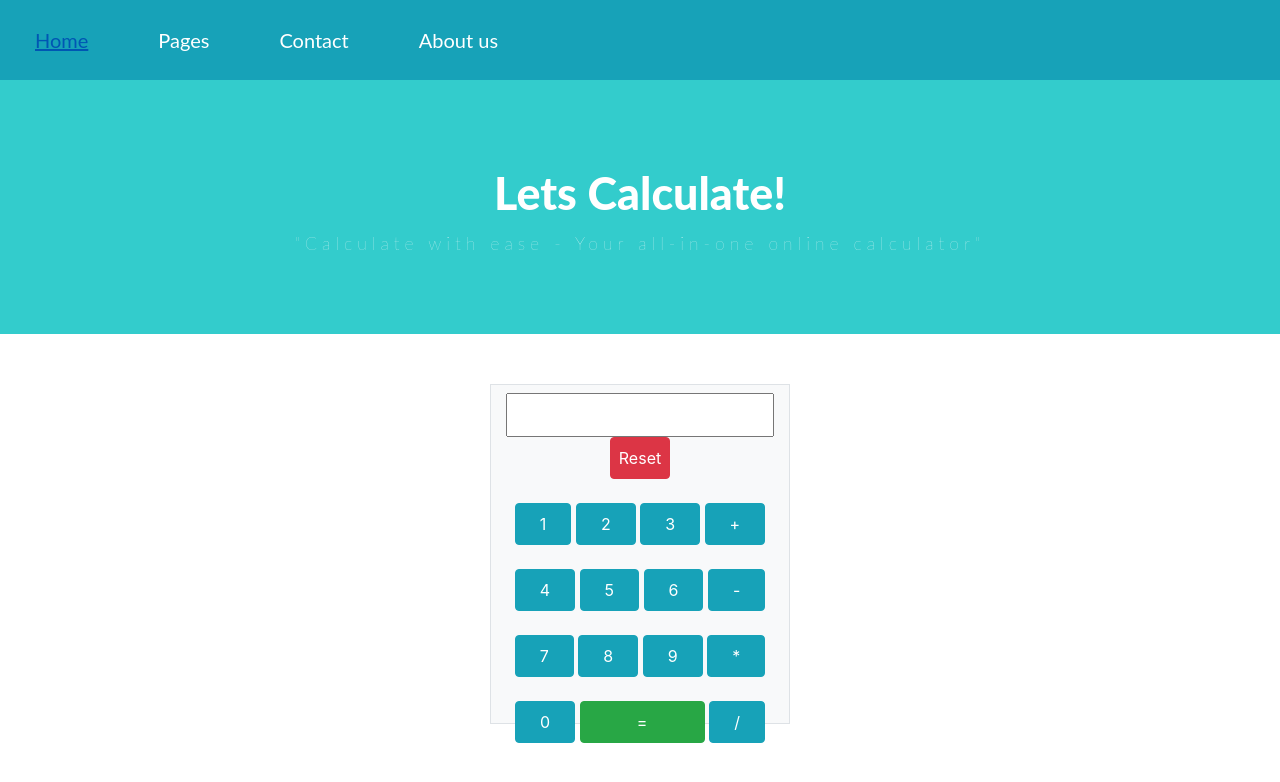
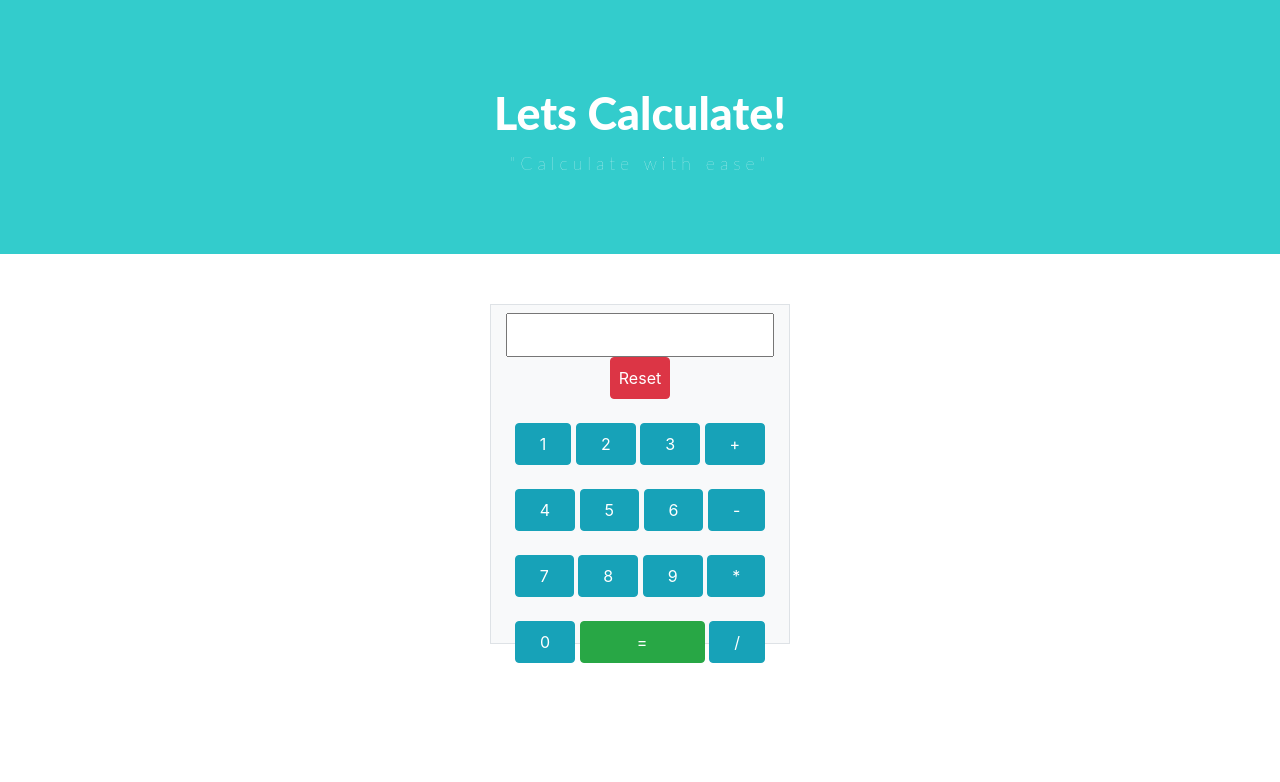
Before and after one commit to Fariha-shafiq/calculator, a plain HTML site: page Calculator.html in a window 1280 px wide. Drawn offline with nearby package versions, Linux system fonts and the light colour scheme.

Commit message:
Update Calculator.html

```diff
--- a/Calculator.html
+++ b/Calculator.html
@@ -18,21 +18,6 @@
 	<script src="https://cdn.jsdelivr.net/npm/bootstrap@4.4.1/dist/js/bootstrap.min.js" integrity="sha384-wfSDF2E50Y2D1uUdj0O3uMBJnjuUD4Ih7YwaYd1iqfktj0Uod8GCExl3Og8ifwB6" crossorigin="anonymous"></script>
 
 <style>
-  nav {
-
-      overflow: hidden;
-    }
-
-    nav a {
-      float:left;
-      color: white;
-      font-size: 20px;
-      text-align: left;
-      padding: 25px 35px;
-      text-decoration: underline;
-
-}
-
 h1,
 p,
 a{
@@ -70,16 +55,10 @@ p {
 </head>
 <body>
 
-   <nav class="bg-info">
-     <a href="#">Home</a>
-    <a href="#">Pages</a>
-    <a href="#">Contact</a>
-    <a href="#">About us</a>
-  </nav>
 
   <section class="header">
     <h1>Lets Calculate!</h1>
-    <p>"Calculate with ease - Your all-in-one online calculator"</p>
+    <p>"Calculate with ease"</p>
 
 </section>
   <center>
```
